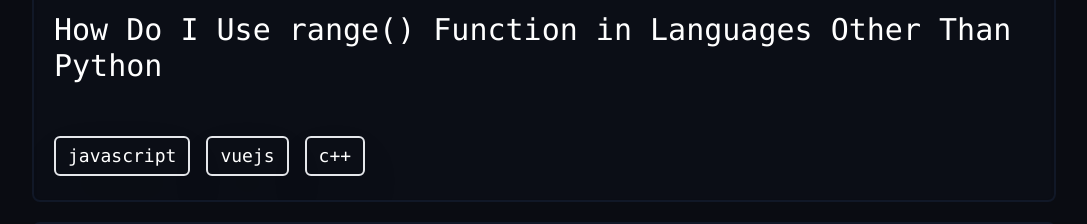
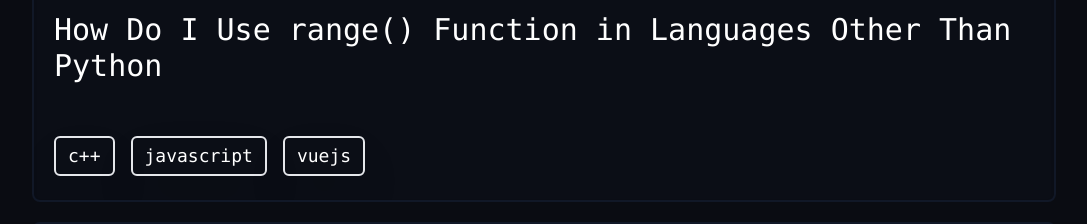
Before and after one commit to txstc55/But-how-do-I, a Vue app: page / in a window 1280 px wide. Shown: the part 1120-1344 px from the top of the page, without its empty margins (96-1183 px from the left). Built offline with nearby package versions, Linux system fonts and the light colour scheme.

Commit message:
sort tag

```diff
--- a/src/components/TagComponent.vue
+++ b/src/components/TagComponent.vue
@@ -24,7 +24,7 @@
         text-white
         shadow-2xl
       "
-      v-for="tag in tags"
+      v-for="tag in tags.sort()"
       :key="tag"
     >
       {{ tag }}
```
